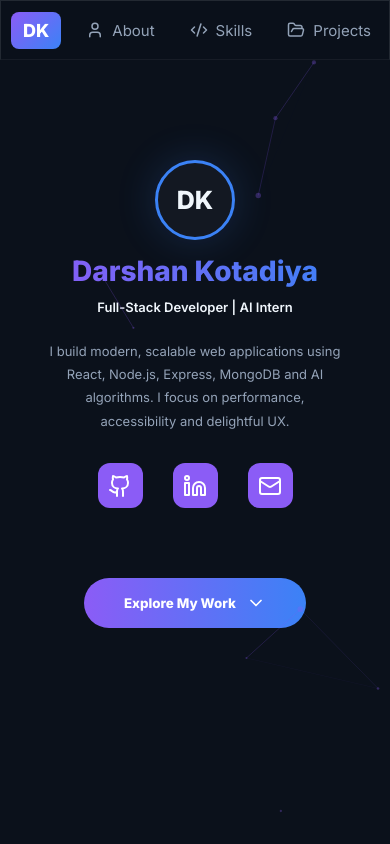
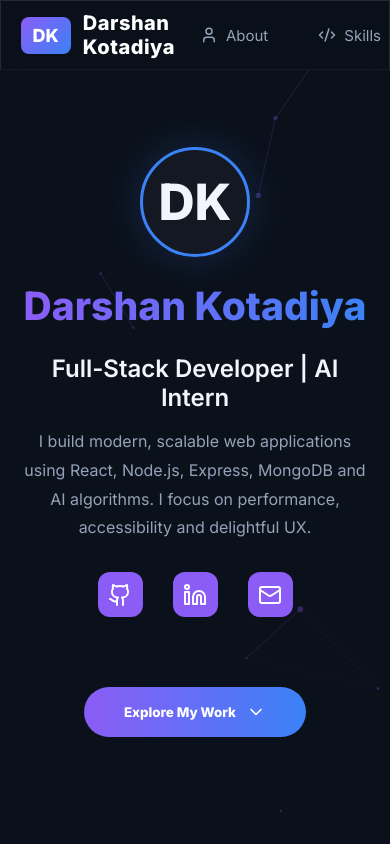
Before and after one commit to darshankotadiya/darshan-portfolio, a React (Vite) app: page / in a window 390 px wide. Shown: the top 844 px of the page. Built offline with nearby package versions, Linux system fonts and the light colour scheme.

Commit message:
Refactor CSS comments and improve readability

```diff
--- a/src/App.css
+++ b/src/App.css
@@ -17,7 +17,7 @@ body { background-color: #0b111b; color: #f0f6fc; overflow-x: hidden; }
 section { padding: 100px 10%; min-height: 100vh; }
 .section-head { font-size: 45px; font-weight: 800; text-align: center; margin-bottom: 50px; }
 .section-head span { color: #8b5cf6; }
-/* ૧. Hero Section - હીરો સેક્શનને ટોપથી થોડું નીચે લેવા માટે */
+/* ૧. Hero Section -  */
 .hero-sec {
   min-height: 100vh;
   display: flex;
@@ -25,11 +25,11 @@ section { padding: 100px 10%; min-height: 100vh; }
   justify-content: center;
   align-items: center;
   text-align: center;
-  padding-top: 100px; /* આનાથી નેવબાર અને DK લોગો વચ્ચે સ્પેસ આવશે */
+  padding-top: 100px; /* DK Space */
   padding-bottom: 50px;
 }
 
-/* ૨. હીરો સેક્શનનો DK લોગો */
+/*2- DK LOgo */
 .avatar-main {
   width: 140px;
   height: 140px;
@@ -41,12 +41,12 @@ section { padding: 100px 10%; min-height: 100vh; }
   font-size: 50px;
   font-weight: 800;
   background: rgba(255, 255, 255, 0.03);
-  margin-top: 40px; /* વધારાની જગ્યા માટે અહીં પણ માર્જિન આપ્યું છે */
+  margin-top: 40px; /* More spaace margin */
   margin-bottom: 25px;
   box-shadow: 0 0 40px rgba(59, 130, 246, 0.2);
 }
 
-/* ૩. નેમ ટાઇટલ - Webkit એરર વગરનું પ્રોપર કોડ */
+/* 3 - Webkit */
 .name-title {
   font-size: clamp(45px, 8vw, 90px);
   font-weight: 900;
@@ -307,11 +307,11 @@ section { padding: 100px 10%; min-height: 100vh; }
 /* --- Global Responsive Reset --- */
 @media (max-width: 1024px) {
   section {
-    padding: 80px 5% !important; /* સાઈડની પેડિંગ ઓછી કરી જેથી લખાણ કપાય નહીં */
+    padding: 80px 5% !important; /* side padding */
     text-align: center;
   }
 
-  /* નેવિગેશન બારને મોબાઈલમાં ટ્રાન્સપરન્ટ અને ફુલ વિડ્થ કરો (રાઉન્ડ કેપ્સ્યુલ હટાવો) */
+  /*nav mobile transporation */
   .nav-container {
     top: 0 !important;
     right: 0 !important;
@@ -325,10 +325,10 @@ section { padding: 100px 10%; min-height: 100vh; }
   }
 
   .nav-links-desktop {
-    display: none; /* ડેસ્કટોપ લિંક્સ છુપાવો, હેમ્બર્ગ મેનુ બતાવો */
+    display: none; /*  */
   }
 
-  /* હીરો સેક્શનમાં લખાણ કપાય છે તે ફિક્સ કરો */
+  /* */
   .name-title {
     font-size: clamp(35px, 10vw, 55px) !important; /* ઓટો સાઈઝ એડજસ્ટમેન્ટ */
     width: 100% !important;
@@ -342,7 +342,7 @@ section { padding: 100px 10%; min-height: 100vh; }
     padding: 0 10px;
   }
 
-  /* ગ્રીડ લેઆઉટને સિંગલ કોલમ કરો */
+  /* Greed layout column */
   .about-grid, .skills-main-grid, .contact-grid {
     grid-template-columns: 1fr !important;
     gap: 30px !important;
@@ -353,7 +353,7 @@ section { padding: 100px 10%; min-height: 100vh; }
   }
 }
 
-/* --- નાના મોબાઈલ માટે ખાસ ફિક્સ --- */
+/* --- mobile--- */
 @media (max-width: 480px) {
   .avatar-main {
     width: 110px !important;
@@ -366,7 +366,7 @@ section { padding: 100px 10%; min-height: 100vh; }
   }
 }
 
-/* ગ્લોબલ ફૉન્ટ સાઈઝ વધારો */
+/* global font size */
 body {
   font-size: 18px;
 }
@@ -434,23 +434,23 @@ body {
   transform: translateY(-3px);
   box-shadow: 0 10px 20px rgba(139, 92, 246, 0.3);
 }
-/* ૧. નેવિગેશન બાર કન્ટેનર */
+/* 1- nav container*/
 .nav-container {
   position: fixed;
   top: 0;
   left: 0;
   width: 100%;
   display: flex;
-  justify-content: space-between; /* નામ ડાબે અને મેનુ જમણે રાખવા માટે */
+  justify-content: space-between; /*  */
   align-items: center;
   padding: 15px 8%;
-  background: rgba(7, 7, 9, 0.85); /* ટ્રાન્સપરન્ટ લૂક */
-  backdrop-filter: blur(12px); /* બ્લર ઇફેક્ટ */
+  background: rgba(7, 7, 9, 0.85); /*  */
+  backdrop-filter: blur(12px); /*  */
   border-bottom: 1px solid rgba(255, 255, 255, 0.05);
-  z-index: 2000 !important; /* આનાથી ક્લિક કામ કરવા માંડશે */
+  z-index: 2000 !important; /*  */
 }
 
-/* ૨. ડાબી બાજુનું લોગો અને નામ */
+/*  */
 .nav-left {
   display: flex;
   align-items: center;
@@ -458,7 +458,7 @@ body {
 }
 
 .nav-logo {
-  background: linear-gradient(135deg, #8b5cf6, #3b82f6); /* પર્પલ-બ્લુ ગ્રેડિયન્ટ */
+  background: linear-gradient(135deg, #8b5cf6, #3b82f6); /*  */
   color: white;
   padding: 8px 12px;
   border-radius: 8px;
@@ -482,7 +482,7 @@ body {
 .nav-right a {
   display: flex;
   align-items: center;
-  gap: 8px; /* આઈકોન અને લખાણ વચ્ચેની જગ્યા */
+  gap: 8px; /*ા */
   color: #94a3b8;
   text-decoration: none;
   font-size: 15px;
@@ -491,59 +491,8 @@ body {
   position: relative;
 }
 
-/* ૪. હોવર ઇફેક્ટ */
+/* hover effect */
 .nav-right a:hover {
   color: #8b5cf6;
   transform: translateY(-2px);
 }
-
-/* FORCED MOBILE RESPONSIVENESS */
-@media screen and (max-width: 768px) {
-
-  /* 1. Navbar: Shrink and move to top */
-  .nav-container {
-    padding: 10px !important;
-    height: 60px !important;
-    justify-content: space-around !important;
-  }
-  .nav-name { display: none !important; } /* Hides "Darshan Kotadiya" in nav */
-  .nav-right { gap: 10px !important; }
-  .nav-right a span { display: none !important; } /* Icons only */
-
-  /* 2. Hero: Push everything down away from Nav */
-  .hero-sec {
-    padding-top: 160px !important; /* Forces content below Navbar */
-    display: flex !important;
-    align-items: center !important;
-    justify-content: flex-start !important;
-    min-height: 100vh !important;
-  }
-
-  /* 3. Avatar & Title: Shrink for small screens */
-  .avatar-main {
-    width: 80px !important;
-    height: 80px !important;
-    font-size: 25px !important;
-    margin-bottom: 15px !important;
-    margin-top: 0 !important;
-  }
-
-  .name-title {
-    font-size: 28px !important; /* Much smaller to fit screen */
-    width: 90% !important;
-    margin: 0 auto !important;
-    line-height: 1.2 !important;
-  }
-
-  .hero-sec p {
-    font-size: 13px !important;
-    width: 85% !important;
-    margin-top: 10px !important;
-  }
-
-  /* 4. Project Cards: Single column */
-  .projects-grid {
-    grid-template-columns: 1fr !important;
-    padding: 0 20px !important;
-  }
-}
```
